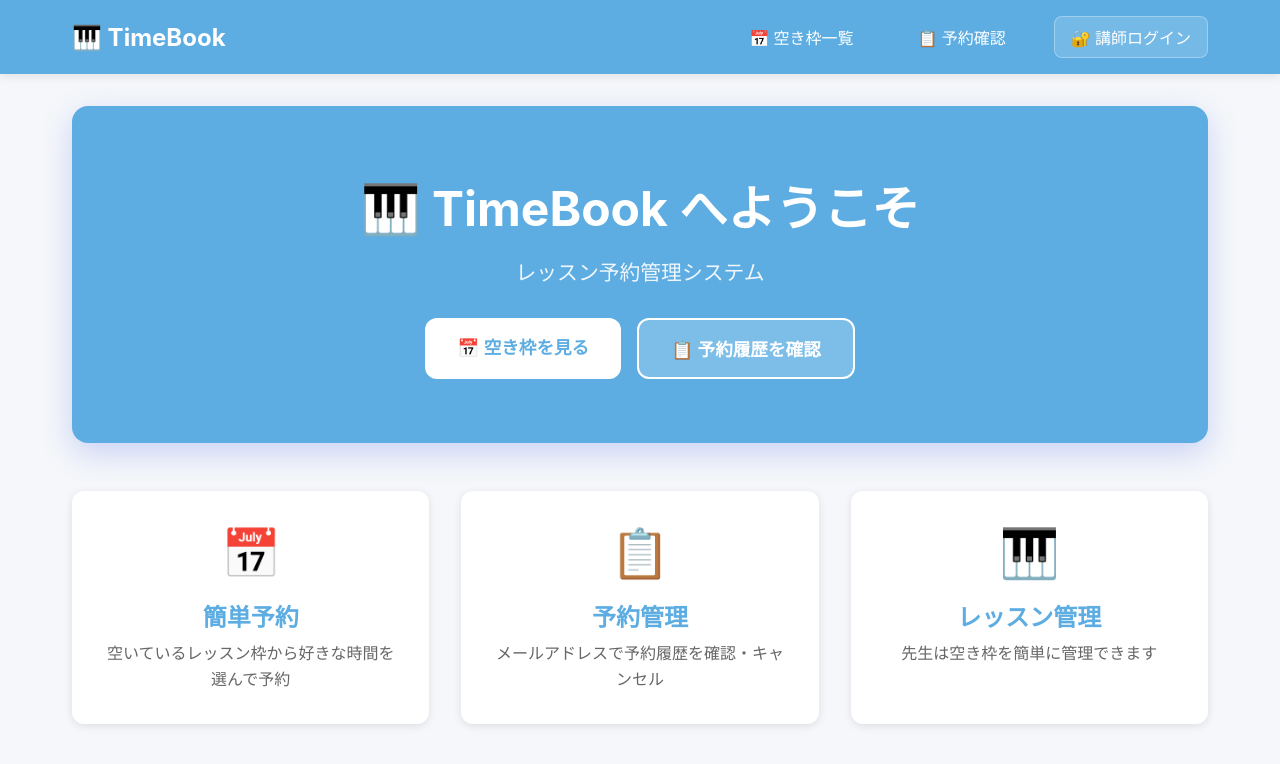
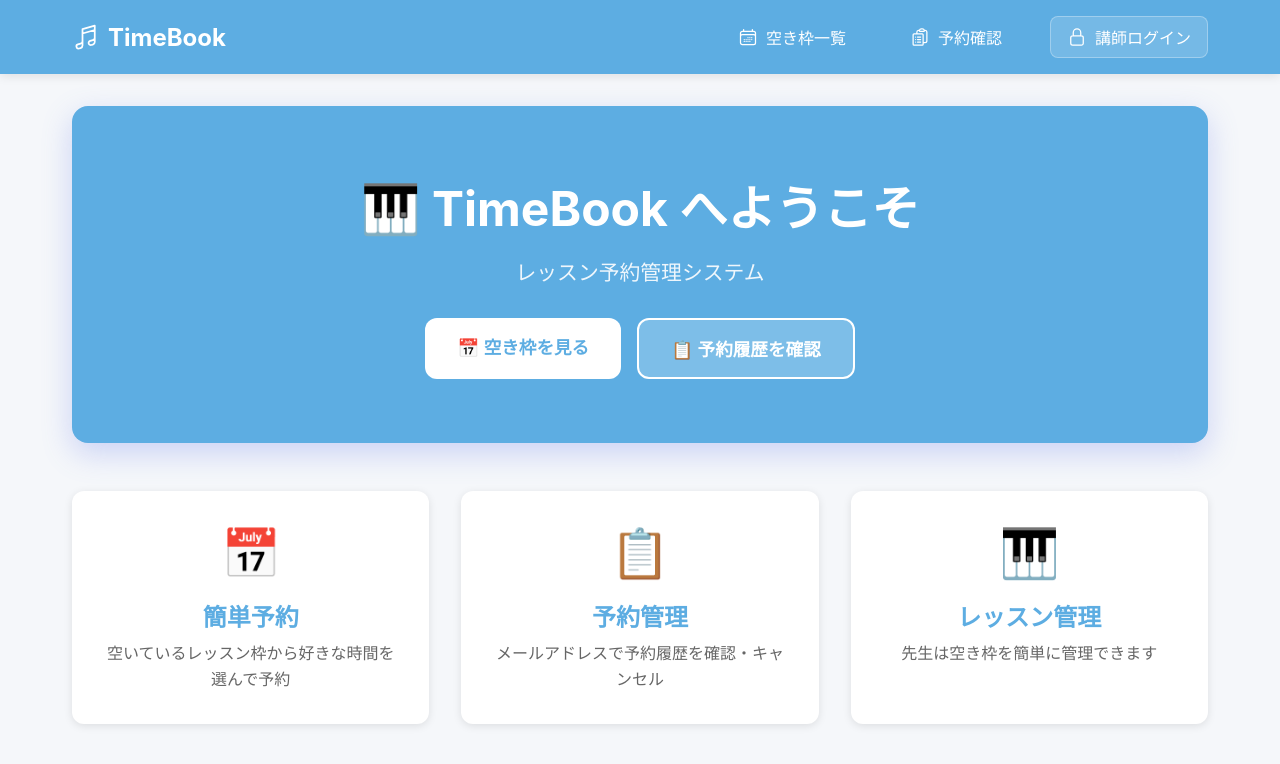
Before and after one commit to ichiki925/timebook, a Nuxt app in the folder timebook-frontend/: page / in a window 1280 px wide. Shown: the top 764 px of the page. Built offline with nearby package versions, Linux system fonts and the light colour scheme.

Commit message:
feat: 絵文字をHeroiconsに置き換え

```diff
--- a/timebook-frontend/app/components/AdminHeader.vue
+++ b/timebook-frontend/app/components/AdminHeader.vue
@@ -4,27 +4,32 @@
             <!-- ロゴ部分 -->
             <div class="logo">
                 <NuxtLink to="/admin/dashboard">
-                    🎹 TimeBook
+                    <MusicalNoteIcon class="logo-icon" />
+                    <span>TimeBook</span>
                 </NuxtLink>
             </div>
 
             <!-- ナビゲーション部分 -->
             <nav>
                 <NuxtLink to="/admin/dashboard" class="nav-link">
-                    📊 ダッシュボード
+                    <ChartBarIcon class="nav-icon" />
+                    <span>ダッシュボード</span>
                 </NuxtLink>
                 <NuxtLink to="/admin/lesson-slots" class="nav-link">
-                    📅 レッスン枠管理
+                    <CalendarDaysIcon class="nav-icon" />
+                    <span>レッスン枠管理</span>
                 </NuxtLink>
                 <NuxtLink to="/admin/reservations" class="nav-link">
-                    📋 予約管理
+                    <ClipboardDocumentListIcon class="nav-icon" />
+                    <span>予約管理</span>
                 </NuxtLink>
 
                 <!-- ユーザー情報部分 -->
                 <div class="user-info">
                     <span class="teacher-name">{{ teacherName }}</span>
                     <button @click="handleLogout" class="logout-button">
-                        🚪 ログアウト
+                        <ArrowRightStartOnRectangleIcon class="nav-icon" />
+                        <span>ログアウト</span>
                     </button>
                 </div>
             </nav>
@@ -33,6 +38,13 @@
 </template>
 
 <script setup lang="ts">
+import {
+  MusicalNoteIcon,           // 🎹 ロゴ
+  ChartBarIcon,              // 📊 ダッシュボード
+  CalendarDaysIcon,          // 📅 レッスン枠管理
+  ClipboardDocumentListIcon, // 📋 予約管理
+  ArrowRightStartOnRectangleIcon  // 🚪 ログアウト
+} from '@heroicons/vue/24/outline'
 import { ref, onMounted } from 'vue'
 import { useRouter } from 'vue-router'
 
@@ -91,6 +103,9 @@ header {
 }
 
 .logo a {
+    display: flex;
+    align-items: center;
+    gap: 0.5rem;
     font-size: 1.5rem;
     font-weight: bold;
     color: white;
@@ -102,6 +117,12 @@ header {
     opacity: 0.8;
 }
 
+.logo-icon {
+    width: 28px;
+    height: 28px;
+}
+
+
 nav {
     display: flex;
     gap: 1.5rem;
@@ -109,6 +130,9 @@ nav {
 }
 
 .nav-link {
+    display: flex;
+    align-items: center;
+    gap: 0.5rem;
     color: white;
     text-decoration: none;
     font-weight: 500;
@@ -117,9 +141,16 @@ nav {
     transition: all 0.3s ease;
 }
 
+
 .nav-link:hover {
     background: rgba(255, 255, 255, 0.2);
 }
+
+.nav-icon {
+    width: 20px;
+    height: 20px;
+}
+
 
 /* ここから新しい部分！ */
 .user-info {
@@ -137,6 +168,9 @@ nav {
 }
 
 .logout-button {
+    display: flex;
+    align-items: center;
+    gap: 0.5rem;
     background: rgba(255, 255, 255, 0.15);
     border: 1px solid rgba(255, 255, 255, 0.3);
     color: white;
--- a/timebook-frontend/app/components/AppHeader.vue
+++ b/timebook-frontend/app/components/AppHeader.vue
@@ -5,7 +5,7 @@
                 <!-- ロゴ/タイトル -->
                 <div class="logo">
                     <NuxtLink to="/">
-                        <span class="logo-icon">🎹</span>
+                        <MusicalNoteIcon class="logo-icon" />
                         <span class="logo-text">TimeBook</span>
                     </NuxtLink>
                 </div>
@@ -13,19 +13,31 @@
                 <!-- ナビゲーション -->
                 <nav class="nav">
                     <NuxtLink to="/slots" class="nav-link">
-                        📅 空き枠一覧
+                        <CalendarDaysIcon class="nav-icon" />
+                        <span>空き枠一覧</span>
                     </NuxtLink>
                     <NuxtLink to="/reservations" class="nav-link">
-                        📋 予約履歴
+                        <ClipboardDocumentListIcon class="nav-icon" />
+                        <span>予約履歴</span>
                     </NuxtLink>
                     <NuxtLink to="/login" class="nav-link">
-                        🔐 ログイン
+                        <LockClosedIcon class="nav-icon" />
+                        <span>ログイン</span>
                     </NuxtLink>
                 </nav>
             </div>
         </div>
     </header>
 </template>
+
+<script setup lang="ts">
+import {
+  MusicalNoteIcon,
+  CalendarDaysIcon,
+  ClipboardDocumentListIcon,
+  LockClosedIcon
+} from '@heroicons/vue/24/outline'
+</script>
 
 <style scoped>
 .app-header {
@@ -67,7 +79,8 @@
 }
 
 .logo-icon {
-  font-size: 2rem;
+  width: 32px;
+  height: 32px;
 }
 
 .logo-text {
@@ -81,6 +94,9 @@
 }
 
 .nav-link {
+  display: flex;
+  align-items: center;
+  gap: 0.5rem;
   color: white;
   text-decoration: none;
   padding: 0.5rem 1rem;
@@ -91,6 +107,11 @@
 
 .nav-link:hover {
   background: rgba(255, 255, 255, 0.2);
+}
+
+.nav-icon {
+  width: 20px;
+  height: 20px;
 }
 
 /* アクティブなリンク */
@@ -113,7 +134,8 @@
   }
 
   .nav-link {
-    display: block;
+    display: flex;
+    justify-content: center;
   }
 
   .logo-text {
--- a/timebook-frontend/app/components/PublicHeader.vue
+++ b/timebook-frontend/app/components/PublicHeader.vue
@@ -3,18 +3,22 @@
         <div class="container">
             <div class="logo">
                 <NuxtLink to="/">
-                    🎹 TimeBook
+                    <MusicalNoteIcon class="logo-icon" />
+                    <span>TimeBook</span>
                 </NuxtLink>
             </div>
             <nav>
                 <NuxtLink to="/slots" class="nav-link">
-                    📅 空き枠一覧
+                    <CalendarDaysIcon class="nav-icon" />
+                    <span>空き枠一覧</span>
                 </NuxtLink>
                 <NuxtLink to="/reservations" class="nav-link">
-                    📋 予約確認
+                    <ClipboardDocumentListIcon class="nav-icon" />
+                    <span>予約確認</span>
                 </NuxtLink>
                 <NuxtLink to="/login" class="nav-link login-link">
-                    🔐 講師ログイン
+                    <LockClosedIcon class="nav-icon" />
+                    <span>講師ログイン</span>
                 </NuxtLink>
             </nav>
         </div>
@@ -22,7 +26,12 @@
 </template>
 
 <script setup lang="ts">
-// 生徒向けヘッダー - ログイン不要
+import {
+    MusicalNoteIcon,
+    CalendarDaysIcon,
+    ClipboardDocumentListIcon,
+    LockClosedIcon
+} from '@heroicons/vue/24/outline'
 </script>
 
 <style scoped>
@@ -44,6 +53,9 @@ header {
 }
 
 .logo a {
+    display: flex;
+    align-items: center;
+    gap: 0.5rem;
     font-size: 1.5rem;
     font-weight: bold;
     color: white;
@@ -55,6 +67,11 @@ header {
     opacity: 0.8;
 }
 
+.logo-icon {
+    width: 28px;
+    height: 28px;
+}
+
 nav {
     display: flex;
     gap: 2rem;
@@ -62,6 +79,9 @@ nav {
 }
 
 .nav-link {
+    display: flex;
+    align-items: center;
+    gap: 0.5rem;
     color: white;
     text-decoration: none;
     font-weight: 500;
@@ -74,6 +94,11 @@ nav {
     background: rgba(255, 255, 255, 0.2);
 }
 
+.nav-icon {
+    width: 20px;
+    height: 20px;
+}
+
 .login-link {
     background: rgba(255, 255, 255, 0.15);
     border: 1px solid rgba(255, 255, 255, 0.3);
--- a/timebook-frontend/app/pages/admin/dashboard.vue
+++ b/timebook-frontend/app/pages/admin/dashboard.vue
@@ -22,7 +22,7 @@
             <div class="stats-grid">
                 <!-- 今日の予約 -->
                 <div class="stat-card stat-card-blue">
-                    <div class="stat-icon">📅</div>
+                    <CalendarDaysIcon class="stat-icon" />
                     <div class="stat-content">
                         <p class="stat-label">今日の予約</p>
                         <p class="stat-value">{{ todayCount }}件</p>
@@ -31,7 +31,7 @@
 
                 <!-- 今月の予約 -->
                 <div class="stat-card stat-card-green">
-                    <div class="stat-icon">✅</div>
+                    <CheckBadgeIcon class="stat-icon" />
                     <div class="stat-content">
                         <p class="stat-label">今月の予約</p>
                         <p class="stat-value">{{ stats?.this_month_reservations || 0 }}件</p>
@@ -40,7 +40,7 @@
 
                 <!-- 全体の予約 -->
                 <div class="stat-card stat-card-purple">
-                    <div class="stat-icon">📊</div>
+                    <ChartBarIcon class="stat-icon" />
                     <div class="stat-content">
                         <p class="stat-label">全体の予約</p>
                         <p class="stat-value">{{ stats?.total_reservations || 0 }}件</p>
@@ -63,7 +63,7 @@
                         class="reservation-card"
                     >
                         <div class="reservation-info">
-                            <div class="student-icon">👤</div>
+                            <UserCircleIcon class="student-icon" />
                             <div class="student-details">
                                 <p class="student-name">{{ reservation.student_name }}</p>
                                 <p class="student-email">{{ reservation.student_email }}</p>
@@ -86,6 +86,13 @@
 </template>
 
 <script setup lang="ts">
+import {
+    CalendarDaysIcon,
+    CheckBadgeIcon,
+    ChartBarIcon,
+    UserCircleIcon
+} from '@heroicons/vue/24/outline'
+
 definePageMeta({
     middleware: 'auth'
 })
@@ -226,7 +233,10 @@ const formatTime = (time: string) => {
 }
 
 .stat-icon {
-    font-size: 3rem;
+    width: 48px;
+    height: 48px;
+    color: #5dade2;
+    flex-shrink: 0;
 }
 
 .stat-content {
@@ -298,14 +308,10 @@ const formatTime = (time: string) => {
 }
 
 .student-icon {
-    font-size: 2.5rem;
-    background: #5dade2;
     width: 50px;
     height: 50px;
-    border-radius: 50%;
-    display: flex;
-    align-items: center;
-    justify-content: center;
+    color: #5dade2;
+    flex-shrink: 0;
 }
 
 .student-details {
--- a/timebook-frontend/package.json
+++ b/timebook-frontend/package.json
@@ -10,6 +10,7 @@
     "postinstall": "nuxt prepare"
   },
   "dependencies": {
+    "@heroicons/vue": "^2.2.0",
     "nuxt": "^4.2.2",
     "vue": "^3.5.25",
     "vue-router": "^4.6.3"
```
Also changed, not shown: 1 other file (tests, documents, lock files or other folders).
